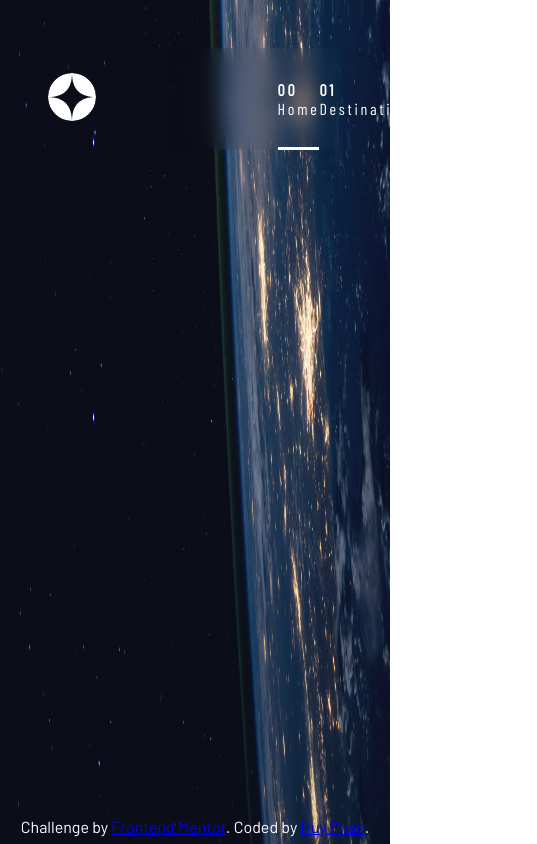
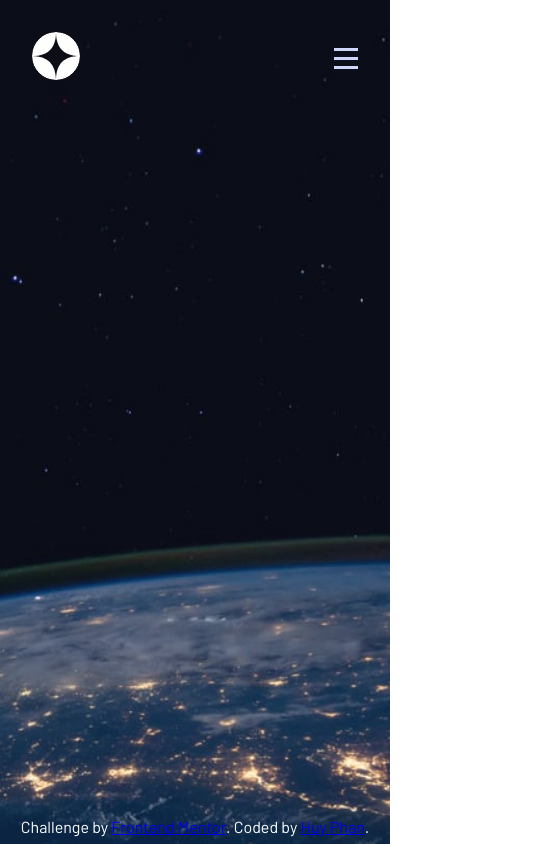
Before and after one commit to huyphan2210/space-tourism-website, an Angular app: page / in a window 390 px wide. Shown: the whole page, 537 px wide, since content can reach past the window. Built offline with nearby package versions, Linux system fonts and the light colour scheme; a web font is replaced by a local one.

Commit message:
Header & backgrounds of main

```diff
--- a/src/components/header/header.component.html
+++ b/src/components/header/header.component.html
@@ -4,8 +4,9 @@
   </a>
 </div>
 <div class="navigations">
-  <img id="menu" src="../../assets/shared/icon-hamburger.svg" alt="Menu">
-  <nav>
+  <img (click)="openMenu()" id="menu" src="../../assets/shared/icon-hamburger.svg" alt="Menu">
+  <nav #nav>
+    <img (click)="closeMenu()" id="close-menu" src="../../assets/shared/icon-close.svg" alt="Close Menu">
     <ul>
       <li>
         <a (click)="changeActivePage($event)" #homePage [routerLink]="['/']" routerLinkActive="router-link-active">
--- a/src/components/header/header.component.scss
+++ b/src/components/header/header.component.scss
@@ -1,5 +1,4 @@
 .images {
-
   #logo {
     max-width: 3rem;
     border-radius: 50%;
@@ -16,6 +15,10 @@
 
   nav {
     padding: 2rem 7rem;
+
+    #close-menu {
+      display: none;
+    }
 
     ul {
       margin-block: 0;
@@ -80,3 +83,59 @@
     }
   }
 }
+
+@media screen and (max-aspect-ratio: 1) {
+  @media screen and (min-width: 768px) and (max-width: 912px) {
+    .navigations {
+      nav {
+        padding: 2rem;
+
+        span {
+          display: none;
+        }
+      }
+    }
+  }
+
+  @media screen and (max-width: 767px) {
+    .navigations {
+      backdrop-filter: none;
+      width: unset;
+      #menu {
+        display: block;
+      }
+
+      nav {
+        backdrop-filter: blur(0.6rem);
+        padding: 2rem;
+        position: absolute;
+        top: 0;
+        left: 100%;
+        width: calc(60% - 4rem);
+        height: calc(100vh - 4rem);
+        transition: 1s;
+        opacity: 0;
+        display: none;
+
+        #close-menu {
+          display: block;
+          float: right;
+        }
+
+        ul {
+          display: block;
+          margin-block-start: 4rem;
+
+          li {
+            margin-block: 2rem;
+
+            a::before, a::after {
+              display: none !important;
+            }
+          }
+        }
+
+      }
+    }
+  }
+}
--- a/src/components/header/header.component.ts
+++ b/src/components/header/header.component.ts
@@ -15,6 +15,8 @@ export class Header implements AfterViewInit {
   @ViewChild('crewPage') crewPage?: ElementRef<HTMLAnchorElement>;
 
   @ViewChild('technologyPage') technologyPage?: ElementRef<HTMLAnchorElement>;
+
+  @ViewChild('nav') nav?: ElementRef<HTMLElement>;
 
   ngAfterViewInit(): void {
     switch (this.router.url.replace('/', '')) {
@@ -67,4 +69,27 @@ export class Header implements AfterViewInit {
     }
   }
 
+  public openMenu() {
+    if (this.nav) {
+      const nav = this.nav.nativeElement;
+      nav.style.display = 'block';
+      setTimeout(() => {
+        nav.style.opacity = '1';
+        nav.style.transform = 'translate(-100%)';
+      }, 0)
+    }
+
+  }
+
+  public closeMenu() {
+    if (this.nav) {
+      const nav = this.nav.nativeElement;
+      this.nav.nativeElement.style.opacity = '';
+      this.nav.nativeElement.style.transform = '';
+      setTimeout(() => {
+        nav.style.display = '';
+      }, 1000)
+    }
+  }
+
 }
--- a/src/pages/crew/crew.page.scss
+++ b/src/pages/crew/crew.page.scss
@@ -4,3 +4,17 @@
   background-size: 100% 100%;
   background-repeat: no-repeat;
 }
+
+@media screen and (max-aspect-ratio: 1) {
+  @media screen and (min-width: 768px) and (max-width: 912px) {
+    .crew {
+      background-image: url(../../assets/crew/background-crew-tablet.jpg);
+    }
+  }
+
+  @media screen and (max-width: 767px) {
+    .crew {
+      background-image: url(../../assets/crew/background-crew-mobile.jpg);
+    }
+  }
+}
--- a/src/pages/destination/destination.page.scss
+++ b/src/pages/destination/destination.page.scss
@@ -4,3 +4,17 @@
   background-size: 100% 100%;
   background-repeat: no-repeat;
 }
+
+@media screen and (max-aspect-ratio: 1) {
+  @media screen and (min-width: 768px) and (max-width: 912px) {
+    .destination {
+      background-image: url(../../assets/destination/background-destination-tablet.jpg);
+    }
+  }
+
+  @media screen and (max-width: 767px) {
+    .destination {
+      background-image: url(../../assets/destination/background-destination-mobile.jpg);
+    }
+  }
+}
--- a/src/pages/home/home.page.scss
+++ b/src/pages/home/home.page.scss
@@ -4,3 +4,17 @@
   background-size: 100% 100%;
   background-repeat: no-repeat;
 }
+
+@media screen and (max-aspect-ratio: 1) {
+  @media screen and (min-width: 768px) and (max-width: 912px) {
+    .home {
+      background-image: url(../../assets/home/background-home-tablet.jpg);
+    }
+  }
+
+  @media screen and (max-width: 767px) {
+    .home {
+      background-image: url(../../assets/home/background-home-mobile.jpg);
+    }
+  }
+}
--- a/src/pages/technology/technology.page.scss
+++ b/src/pages/technology/technology.page.scss
@@ -4,3 +4,17 @@
   background-size: 100% 100%;
   background-repeat: no-repeat;
 }
+
+@media screen and (max-aspect-ratio: 1) {
+  @media screen and (min-width: 768px) and (max-width: 912px) {
+    .technology {
+      background-image: url(../../assets/technology/background-technology-tablet.jpg);
+    }
+  }
+
+  @media screen and (max-width: 767px) {
+    .technology {
+      background-image: url(../../assets/technology/background-technology-mobile.jpg);
+    }
+  }
+}
--- a/src/styles.scss
+++ b/src/styles.scss
@@ -5,6 +5,7 @@ body {
   min-height: 100vh;
   margin: 0;
   position: relative;
+  overflow: hidden;
 }
 
 h1, h2, h3, h4, button {
@@ -50,9 +51,21 @@ button {
     display: flex;
     justify-content: space-between;
     align-items: center;
-    padding: 3rem;
+    padding: 3rem 0 3rem 3rem;
     position: absolute;
-    width: calc(100% - 6rem);
+    width: calc(100% - 3rem);
+
+    &::before {
+      content: '';
+      width: 35%;
+      height: 0.1rem;
+      position: absolute;
+      top: 50%;
+      left: 10%;
+      transform: translate(0, -50%);
+      background-color: gray;
+      z-index: 1;
+    }
   }
 
   footer {
@@ -63,3 +76,24 @@ button {
     text-align: center;
     bottom: 1vh;
   }
+
+@media screen and (max-aspect-ratio: 1) {
+  header {
+    &::before {
+      display: none;
+    }
+  }
+  @media screen and (min-width: 768px) and (max-width: 912px) {
+    header {
+      padding: 0 0 0 2rem;
+
+    }
+  }
+
+  @media screen and (max-width: 767px) {
+    header {
+      padding: 2rem;
+      width: calc(100% - 4rem);
+    }
+  }
+}
```
